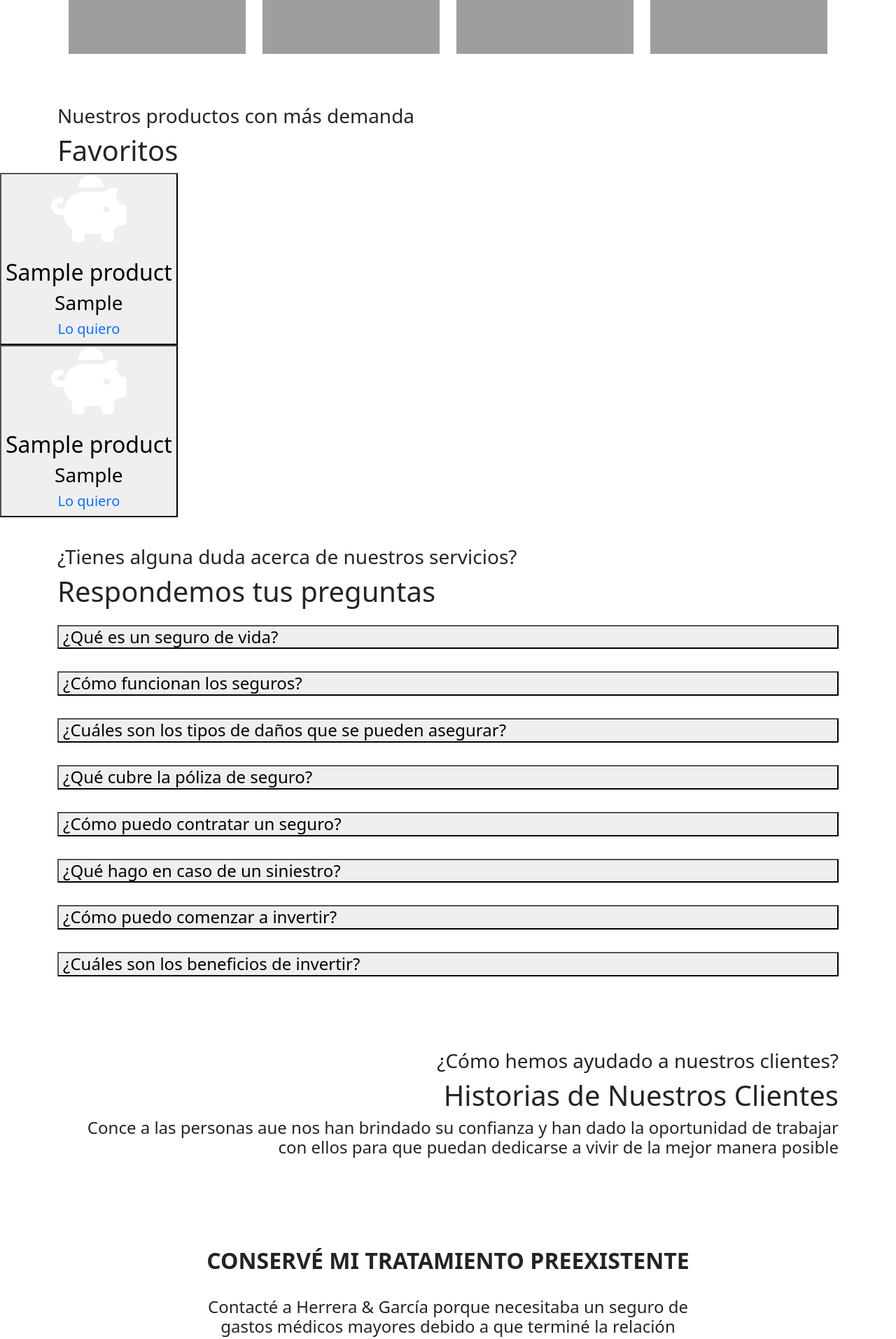
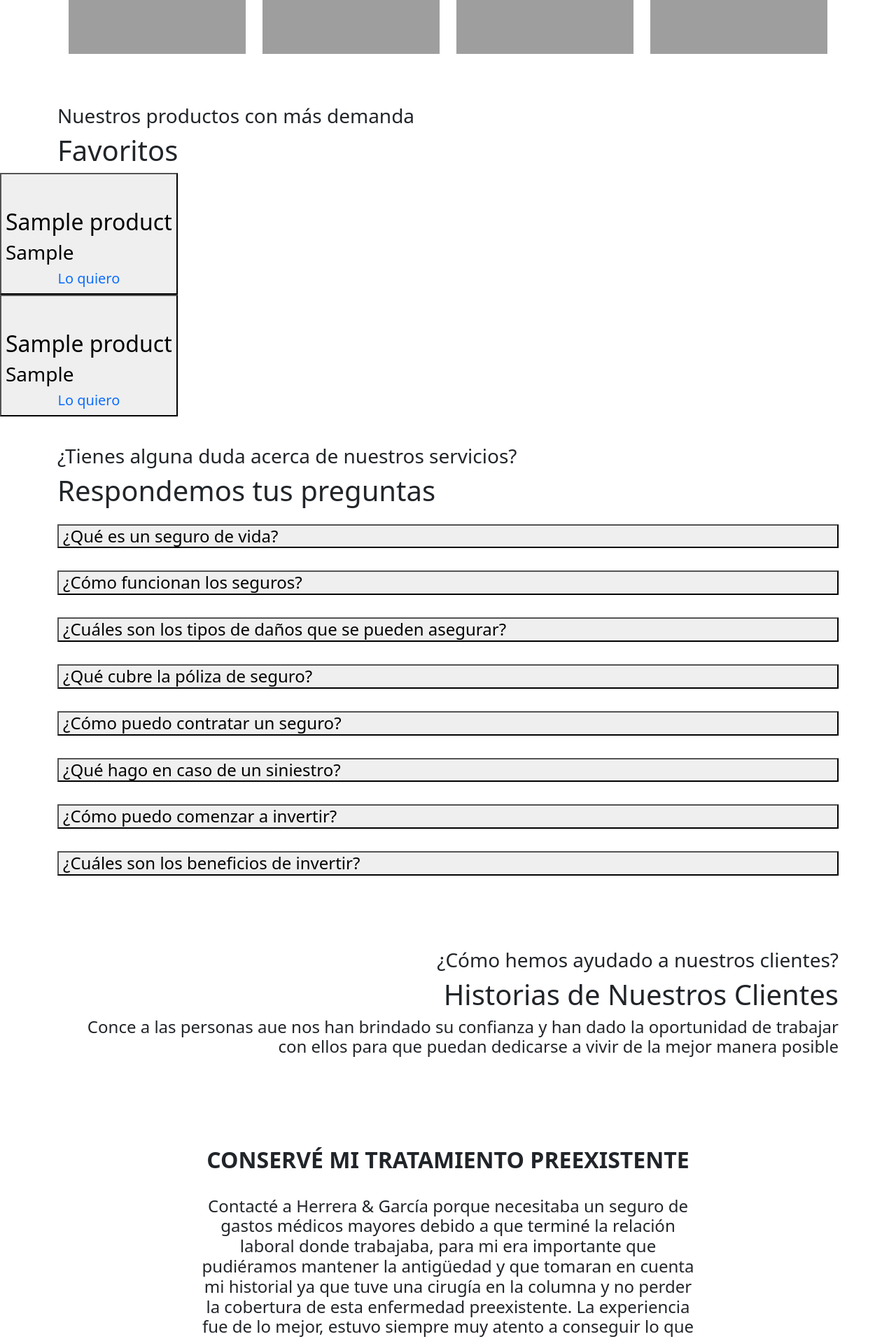
Before and after one commit to shakemx/herreradocker, a Django app: page / in a window 1280 px wide. Shown: the part 3237-5150 px from the top of the page at 70% size. Run offline with Django 4.2, Linux system fonts and the light colour scheme; tables that the repository leaves empty hold one stand-in row (values such as "Sample post"); grey boxes marked "Sample" are stand-in pictures; some libraries are stand-ins or nearby versions; grey boxes are pictures that could not be loaded.

Commit message:
styles favs

```diff
--- a/web/templates/banner-lg.html
+++ b/web/templates/banner-lg.html
@@ -7,55 +7,50 @@
         {% for fav in favs %}
             {% if favs|length == 1 %}
             <button class="columna-lg cl1">
-                <i class="fa-solid fa-piggy-bank fa-6x" style="color: #fffffe;"></i>
                 <br>
                 <br>
                 <h2>{{fav.name}}</h2>
-                <h3>{{fav.definicion}}</h3>
+                <h3 style="overflow: hidden; text-overflow: ellipsis; display: -webkit-box; -webkit-line-clamp: 2; line-height: X; max-height: calc(x * 2);">{{fav.definicion}}</h3>
                 <a href="#">
                     <h5 class="d-inline-block derecha">Lo quiero</h5>
                 </a>
             </button>
         {% elif favs|length == 2 %}
             <button class="columna-lg cl2">
-                <i class="fa-solid fa-piggy-bank fa-6x" style="color: #fffffe;"></i>
                 <br>
                 <br>
                 <h2>{{fav.name}}</h2>
-                <h3>{{fav.definicion}}</h3>
+                <h3 style="overflow: hidden; text-overflow: ellipsis; display: -webkit-box; -webkit-line-clamp: 2; line-height: X; max-height: calc(x * 2);">{{fav.definicion}}</h3>
                 <a href="#">
                     <h5 class="d-inline-block derecha">Lo quiero</h5>
                 </a>
             </button>
             {% elif favs|length == 3 %}
             <button class="columna-lg cl3">
-                <i class="fa-solid fa-piggy-bank fa-6x" style="color: #fffffe;"></i>
                 <br>
                 <br>
                 <h2>{{fav.name}}</h2>
-                <h3>{{fav.definicion}}</h3>
+                <h3 style="overflow: hidden; text-overflow: ellipsis; display: -webkit-box; -webkit-line-clamp: 2; line-height: X; max-height: calc(x * 2);">{{fav.definicion}}</h3>
                 <a href="#">
                     <h5 class="d-inline-block derecha">Lo quiero</h5>
                 </a>
             </button>
             {% elif favs|length == 4 %}
             <button class="columna-lg cl4">
-                <i class="fa-solid fa-piggy-bank fa-6x" style="color: #fffffe;"></i>
                 <br>
                 <br>
                 <h2>{{fav.name}}</h2>
-                <h3>{{fav.definicion}}</h3>
+                <h3 style="overflow: hidden; text-overflow: ellipsis; display: -webkit-box; -webkit-line-clamp: 2; line-height: X; max-height: calc(x * 2);">{{fav.definicion}}</h3>
                 <a href="#">
                     <h5 class="d-inline-block derecha">Lo quiero</h5>
                 </a>
             </button>
             {% elif favs|length == 5 %}
             <button class="columna-lg cl5">
-                <i class="fa-solid fa-piggy-bank fa-6x" style="color: #fffffe;"></i>
                 <br>
                 <br>
                 <h2>{{fav.name}}</h2>
-                <h3>{{fav.definicion}}</h3>
+                <h3 style="overflow: hidden; text-overflow: ellipsis; display: -webkit-box; -webkit-line-clamp: 2; line-height: X; max-height: calc(x * 2);">{{fav.definicion}}</h3>
                 <a href="#">
                     <h5 class="d-inline-block derecha">Lo quiero</h5>
                 </a>
--- a/web/templates/banner-sm.html
+++ b/web/templates/banner-sm.html
@@ -6,11 +6,10 @@
     <div class="btn-group-vertical w-100" role="group" aria-label="Seguros Favoritos">
         {% for fav in favs %}
         <button class="columna-sm">
-            <i class="fa-solid fa-piggy-bank fa-6x" style="color: #fffffe;"></i>
             <br>
             <br>
             <h2>{{fav.name}}</h2>
-            <h3>{{fav.definicion}}</h3>
+            <h3 style="overflow: hidden; text-overflow: ellipsis; display: -webkit-box; -webkit-line-clamp: 2; line-height: X; max-height: calc(x * 2);">{{fav.definicion}}</h3>
             <a href="#">
                 <h5 class="d-inline-block derecha">Lo quiero</h5>
             </a>
```
